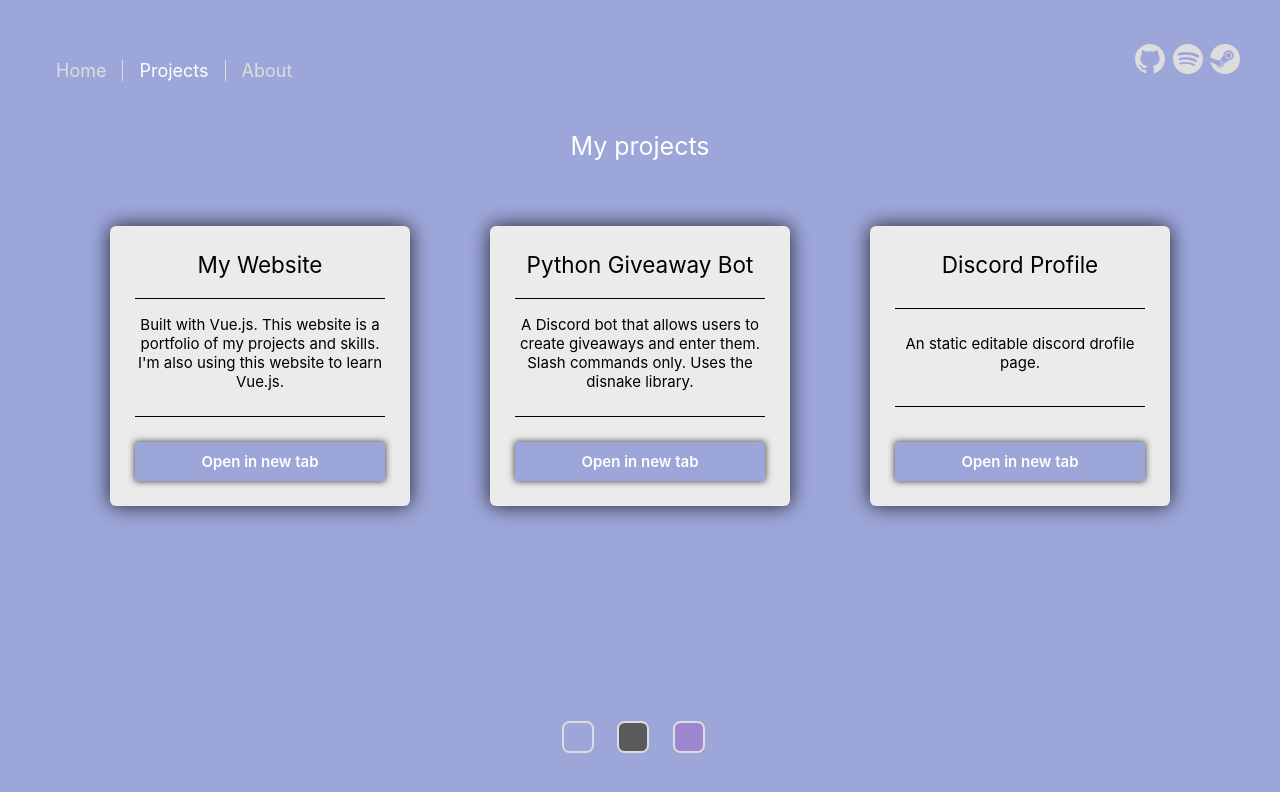
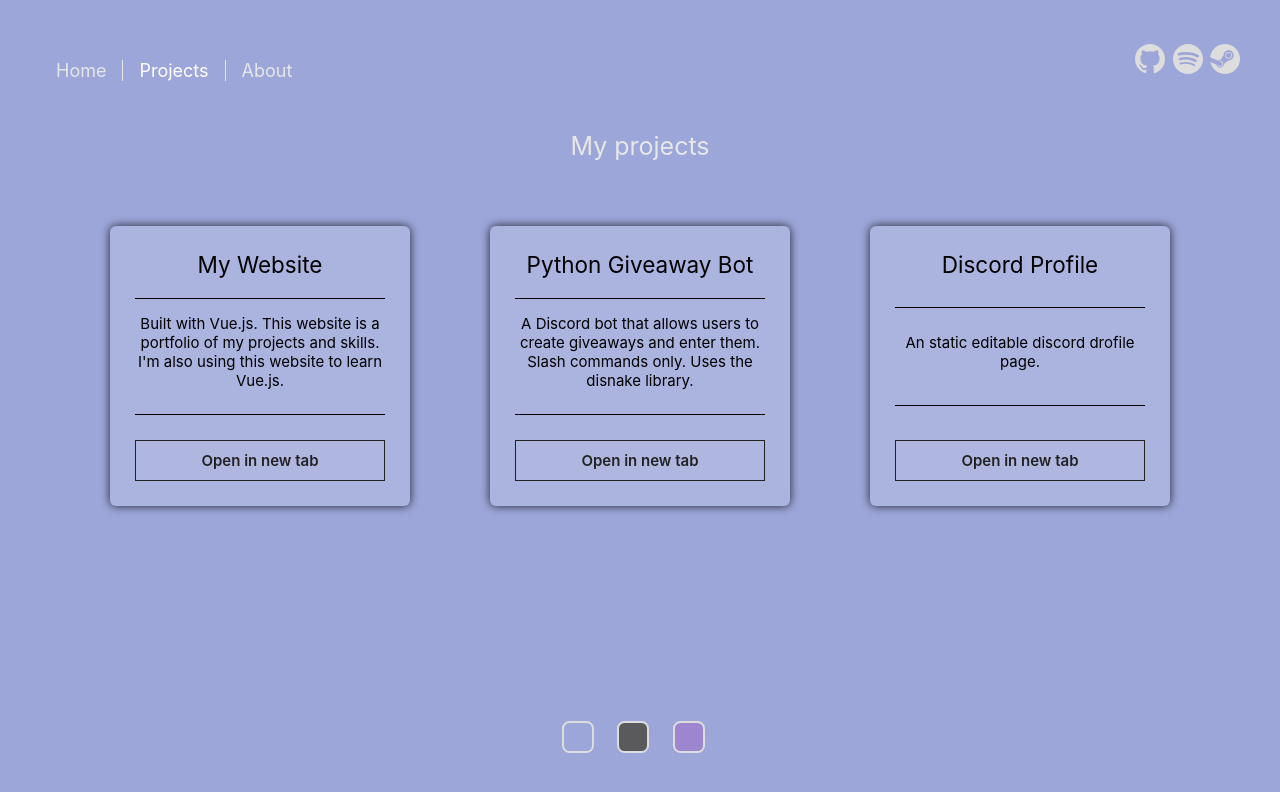
Before and after one commit to d4vss/vuejs-davs, a Vue app: page /projects in a window 1280 px wide. Shown: the top 792 px of the page. Built offline with nearby package versions, Linux system fonts and the light colour scheme.

Commit message:
I guess Ja

```diff
--- a/src/assets/base.css
+++ b/src/assets/base.css
@@ -1,7 +1,7 @@
 :root {
-  --color-primary: #ddd;
+  --color-primary: rgb(231, 231, 231);
   --color-accent: #fff;
-  --color-secondary: rgb(255, 255, 255);
+  --color-secondary: #222;
 }
 
 @media (prefers-color-scheme: dark) {
--- a/src/assets/main.css
+++ b/src/assets/main.css
@@ -18,6 +18,7 @@ a {
 }
 
 .page-title {
+  color: var(--color-primary);
   font-size: 25px;
   margin: 50px 0 65px 0;
 }
--- a/src/views/HomeView.vue
+++ b/src/views/HomeView.vue
@@ -26,6 +26,10 @@
   100% {
     transform: rotate(360deg);
   }
+}
+
+h1 {
+  color: var(--color-primary);
 }
 
 /* Logo */
--- a/src/views/ProjectsView.vue
+++ b/src/views/ProjectsView.vue
@@ -42,12 +42,12 @@
 }
 
 .card {
-    background-color: rgb(235, 235, 235);
+    background-color: rgba(255, 255, 255, 0.15);
     color: #000;
     padding: 25px;
     width: 300px;
     min-height: 280px;
-    box-shadow: 0 0 20px 0 rgba(0, 0, 0, 0.8);
+    box-shadow: 0 0 10px 0 rgba(0, 0, 0, 0.8);
     border-radius: 6px;
     display: flex;
     flex-direction: column;
@@ -63,20 +63,19 @@
 }
 
 .card .open {
-    padding: 10px 5px;
+    background-color: rgba(255, 255, 255, 0.05);
+    padding: 10px 50px;
     font-weight: 600;
     color: var(--color-secondary);
-    background-color: var(--color-accent);
     text-align: center;
     text-decoration: none;
     margin-top: 10px;
-    box-shadow: 0 0 7px 0 rgba(0, 0, 0, 0.8);
-    transition: all .3s ease;
+    transition: all .1s ease;
+    border: var(--color-secondary) solid 1px;
 }
 
 .card .open:hover {
-    scale: 1.01;
-    box-shadow: 0 0 14px 0 rgba(0, 0, 0, 0.8);
+    box-shadow: 0 0 2.5px 0 rgba(0, 0, 0, 0.8);
 }
 
 .card .splitter {
```
